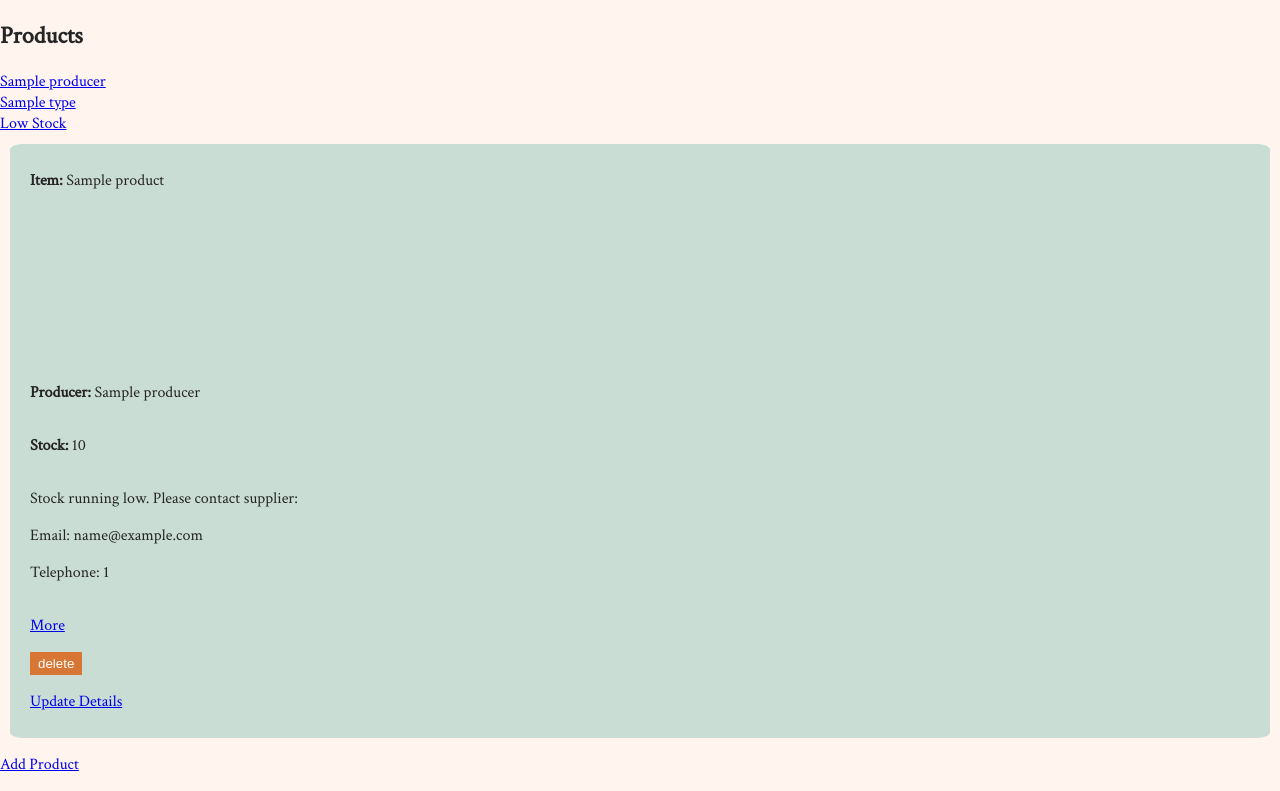
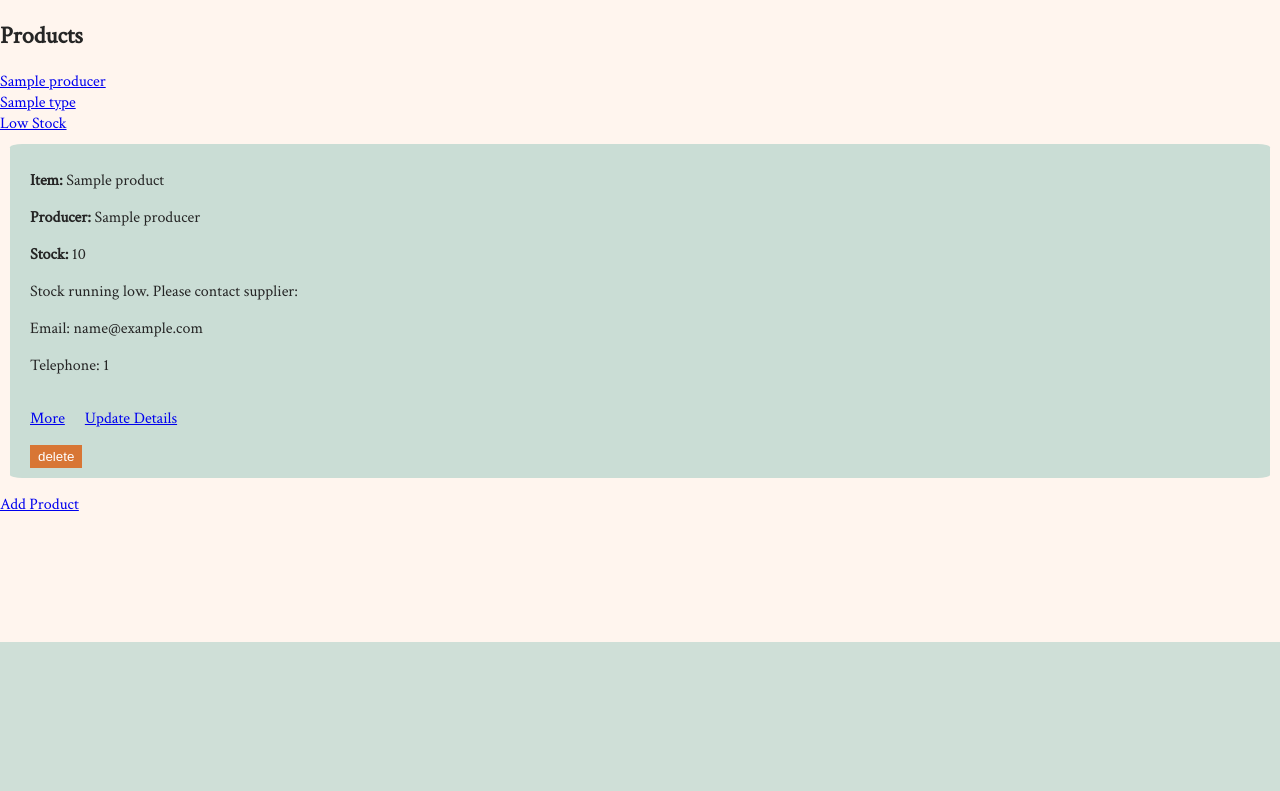
Before and after one commit to duncancryan/wine_shop_project, a Flask app: page /products in a window 1280 px wide. Shown: the part 158-949 px from the top of the page. After the commit the page ends 800 px from the top, so only its background shows below. Run offline with Flask 2, Linux system fonts and the light colour scheme; a database or web service that is not in the repository returns one stand-in record (values such as "Sample title"); some libraries are stand-ins or nearby versions.

Commit message:
lots of visual changes

```diff
--- a/static/buttons.css
+++ b/static/buttons.css
@@ -22,5 +22,5 @@
   }
 
   .btn--wrapper {
-    margin: 0px 0px 30px 0px;
+    margin: 0px 0px 0px 0px;
   }
--- a/static/main.css
+++ b/static/main.css
@@ -19,9 +19,6 @@ body {
     background: rgb(202, 221, 213);
     color: rgb(37, 37, 37);
     border-radius: 1%;
-    display: grid;
-    grid-template-areas: details options;
-    grid-template-rows: 8fr 2fr;
 }
 
 .producer-wrapper {
@@ -30,11 +27,15 @@ body {
     background: rgb(192, 172, 181);
     color: rgb(255, 255, 255);
     border-radius: 1%;
-    display: grid;
-    grid-template-areas: details options;
-    grid-template-rows: 8fr 2fr;
 }
 
 .options {
-    grid-area: options;
+    display: flex;
+    flex-flow: row wrap;
 }
+
+.options > p {
+    justify-content: space-between;
+    align-items: center;
+    margin-right: 20px;
+}
--- a/templates/products/index.html
+++ b/templates/products/index.html
@@ -21,6 +21,7 @@
 
 {% for product in products %}
 <div class="product-wrapper">
+    <section class="details">
         <p>
             <b>Item:</b> {{product.name}}
         </p>
@@ -46,21 +47,21 @@
         <p>Email: {{product.producer.contact_email}}</p>
         <p>Telephone: {{product.producer.contact_number}}</p>
         </aside>
+    </section>
     {% endif %}
-    <div class="item-options">
+    <div class="options">
         <p>
             <a href="/products/{{product.id}}">More</a>
         </p>
+        <br>
         <p>
+            <a href="/products/{{product.id}}/edit">Update Details</a>
+        </p>
+    </div>
+    <div class="delete">
         <form action="/products/{{ product.id }}/delete" method="POST">
             <input class="btn btn--danger" type="submit" value="delete" />
         </form>
-        </p>
-        <div>
-            <a href="/products/{{product.id}}/edit">
-                <p>Update Details</p>
-            </a>
-        </div>
     </div>
 </div>
 {% endfor %}
```
Lines whose indentation alone changed are shown as unchanged.
